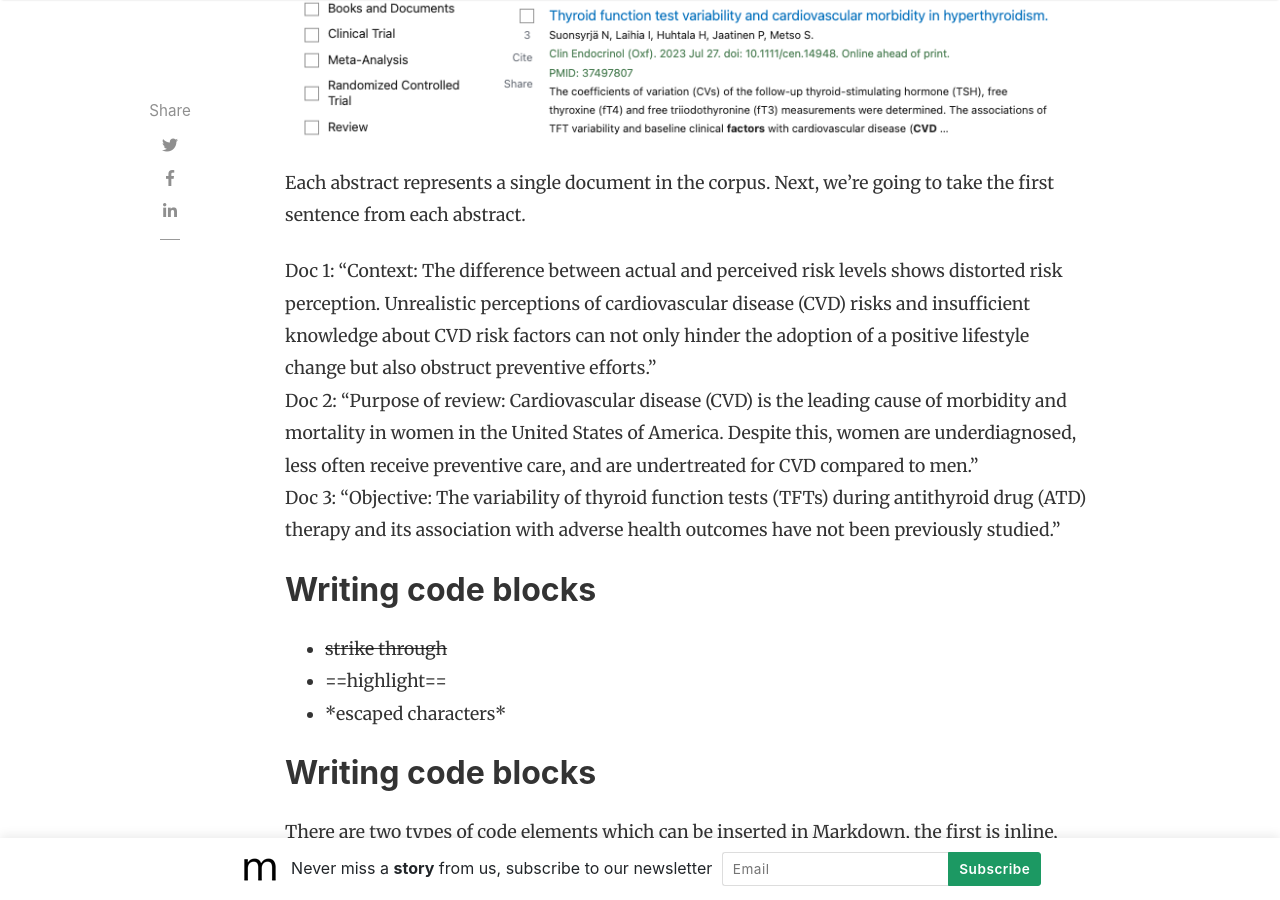
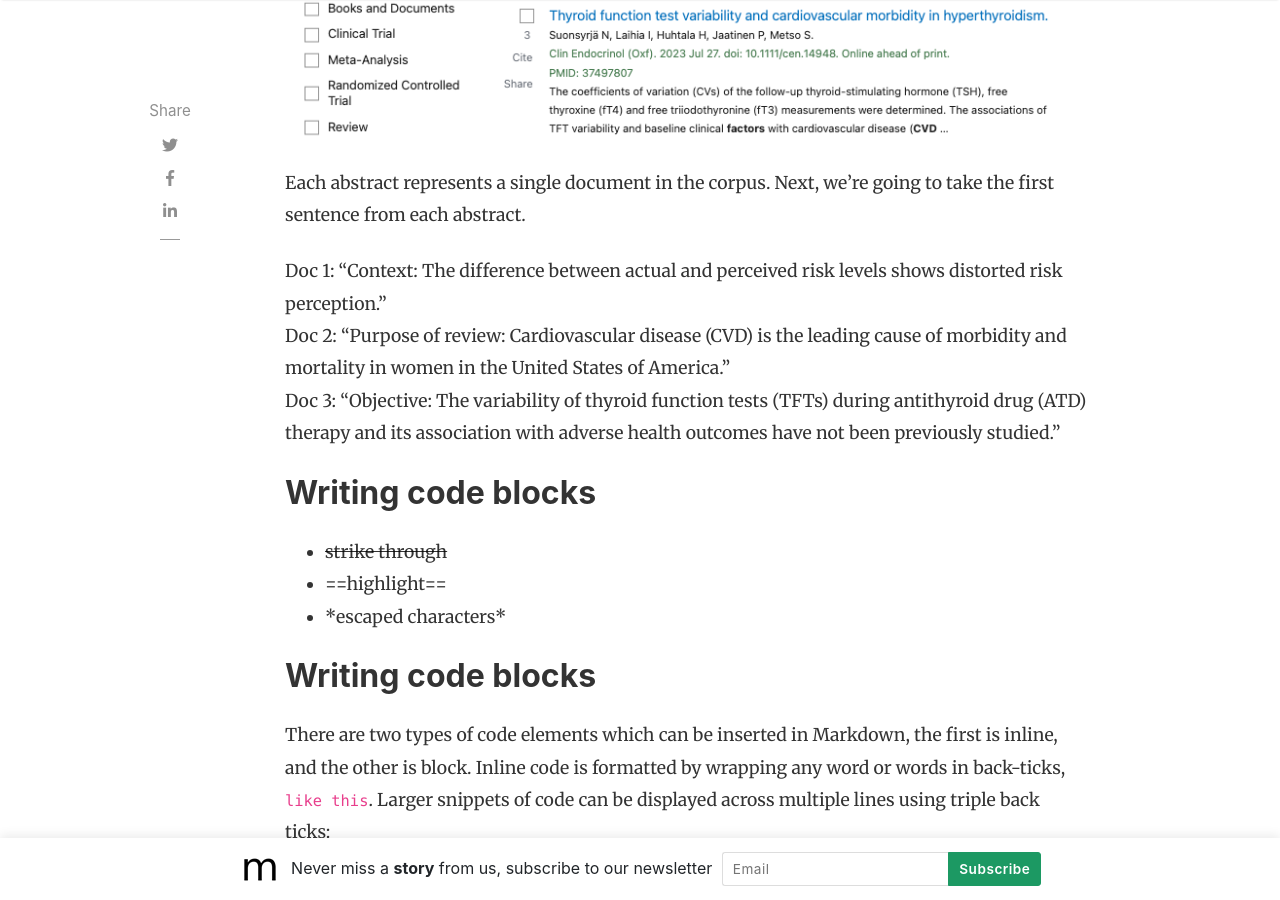
Before and after one commit to slsu0424/slsu0424.github.io, a Jekyll site: the page built from _posts/2023-07-27-test.md, in a window 1280 px wide and 900 px high, scrolled down 2451 px. Built offline with Jekyll 4.4.1, drawn with Linux system fonts in a browser that asks for light colours; nearby versions of some CDN libraries; comment, search, counter and statistics services are not loaded.

Commit message:
Update 2023-07-27-test.md

```diff
--- a/_posts/2023-07-27-test.md
+++ b/_posts/2023-07-27-test.md
@@ -28,8 +28,8 @@ To put the above tutorial into practice, I thought I would give this a try with
 
 Each abstract represents a single document in the corpus.  Next, we're going to take the first sentence from each abstract.
 
-Doc 1: "Context: The difference between actual and perceived risk levels shows distorted risk perception. Unrealistic perceptions of cardiovascular disease (CVD) risks and insufficient knowledge about CVD risk factors can not only hinder the adoption of a positive lifestyle change but also obstruct preventive efforts." \
-Doc 2: "Purpose of review: Cardiovascular disease (CVD) is the leading cause of morbidity and mortality in women in the United States of America. Despite this, women are underdiagnosed, less often receive preventive care, and are undertreated for CVD compared to men." \
+Doc 1: "Context: The difference between actual and perceived risk levels shows distorted risk perception." \
+Doc 2: "Purpose of review: Cardiovascular disease (CVD) is the leading cause of morbidity and mortality in women in the United States of America." \
 Doc 3: "Objective: The variability of thyroid function tests (TFTs) during antithyroid drug (ATD) therapy and its association with adverse health outcomes have not been previously studied."
 
 
```
